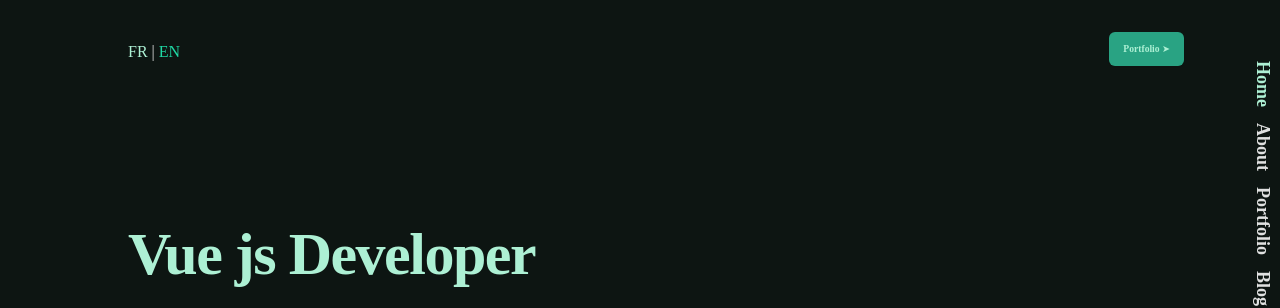
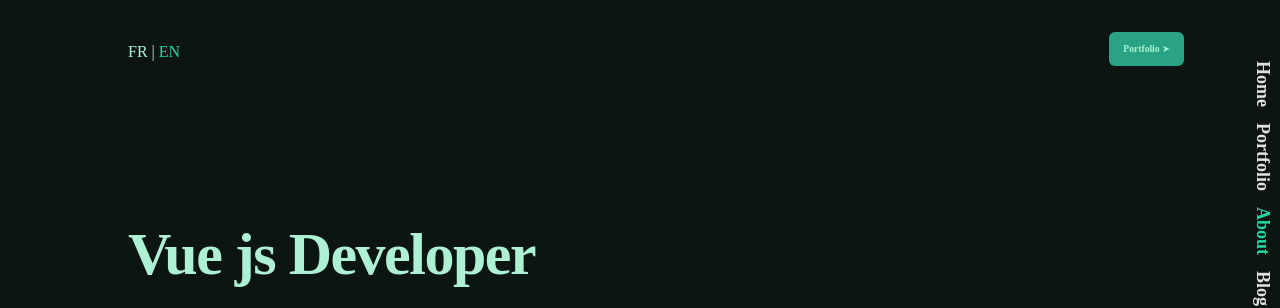
Before and after one commit to FlorianBx/Portfolio-V2, a Vue app: page / in a window 1280 px wide. Shown: the top 308 px of the page. Built offline with nearby package versions, Linux system fonts and the light colour scheme; a web font is replaced by a local one.

Commit message:
feature: add routing system, custom directive v-scroll-to for animate the scroll

```diff
--- a/package.json
+++ b/package.json
@@ -18,7 +18,8 @@
   "dependencies": {
     "@headlessui/vue": "^1.7.16",
     "@heroicons/vue": "^2.0.18",
-    "vue": "^3.3.4"
+    "vue": "^3.3.4",
+    "vue-router": "4"
   },
   "devDependencies": {
     "@testing-library/vue": "^7.0.0",
--- a/src/components/About/AboutComponent.vue
+++ b/src/components/About/AboutComponent.vue
@@ -6,7 +6,7 @@
 
 <template>
   <SectionSlot>
-    <h2 class="text-3xl font-bold font-heading tracking-tight text-primary sm:text-4xl">About Me</h2>
+    <h2 id="about" class="text-3xl font-bold font-heading tracking-tight text-primary sm:text-4xl">About Me</h2>
     <div class="mt-6 flex flex-col gap-x-8 gap-y-20">
       <div class="max-w-6xl flex gap-4">
         <div class="hidden md:block flex-end w-3xl">
--- a/src/components/Blog/BlogComponent.vue
+++ b/src/components/Blog/BlogComponent.vue
@@ -57,7 +57,7 @@
 <template>
   <!-- Blog section -->
   <SectionSlot>
-    <div class="text-start max-w-md md:max-w-5xl">
+    <div id="blog" class="text-start max-w-md md:max-w-5xl">
       <h2 class="text-3xl font-bold font-heading tracking-tight text-primary sm:text-4xl">Latest articles</h2>
       <p class="mt-2 text-lg font-body leading-8 text-primary">
         Vel dolorem qui facilis soluta sint aspernatur totam cumque.
--- a/src/components/Introduction/IntroductionComponent.vue
+++ b/src/components/Introduction/IntroductionComponent.vue
@@ -11,7 +11,7 @@
 
 <template>
   <SectionSlot :is-the-first-element="true">
-    <a class="absolute top-10 font-body" href="#"
+    <a id="home" class="absolute top-10 font-body" href="#"
       ><span class="text-primary">FR</span> | <span class="text-secondary">EN</span></a
     >
     <h1 class="md:w-full w-60 text-4xl font-bold font-heading tracking-tight text-start text-primary sm:text-6xl">
--- a/src/components/NavBar/NavBar.vue
+++ b/src/components/NavBar/NavBar.vue
@@ -4,12 +4,18 @@
 import { Bars3Icon, XMarkIcon } from '@heroicons/vue/24/outline'
 
 const menuItems = reactive([
-  { name: 'Home', link: '/', current: false },
-  { name: 'About', link: '/about', current: true },
-  { name: 'Portfolio', link: '/porfolio', current: false },
-  { name: 'Blog', link: '/blog', current: false },
-  { name: 'Contact', link: '/contact', current: false },
+  { name: 'Home', link: '#home', current: false },
+  { name: 'Portfolio', link: '#portfolio', current: false },
+  { name: 'About', link: '#about', current: true },
+  { name: 'Blog', link: '#blog', current: false },
+  { name: 'Contact', link: '#home', current: false },
 ])
+
+const updateCurrentItem = (itemName: string): void => {
+  menuItems.forEach((item) => {
+    item.current = item.name === itemName
+  })
+}
 </script>
 
 <template>
@@ -17,10 +23,12 @@
     <ul class="flex gap-4 font-bold text-lg">
       <li
         v-for="item in menuItems"
-        :class="item.name === 'Home' ? 'text-primary font-body cursor-pointer' : 'cursor-pointer font-body'"
+        :class="[item.current ? 'text-secondary font-bold cursor-pointer font-body' : 'cursor-pointer font-body']"
         :key="item.name"
       >
-        {{ item.name }}
+        <a @click="updateCurrentItem(item.name)" v-scroll-to="item.link">
+          {{ item.name }}
+        </a>
       </li>
     </ul>
   </div>
@@ -49,7 +57,7 @@
       </div>
     </div>
     <DisclosurePanel
-      class="z-40 lg:hidden fixed top-0 left-0 w-full h-full bg-black bg-opacity-90 flex items-center justify-center"
+      class="z-50 lg:hidden fixed top-0 left-0 w-full h-full bg-black bg-opacity-90 flex items-center justify-center"
     >
       <div class="shadow-md space-y-1 px-2 py-4">
         <DisclosureButton
--- a/src/components/Portfolio/PortfolioComponent.vue
+++ b/src/components/Portfolio/PortfolioComponent.vue
@@ -5,7 +5,7 @@
 
 <template>
   <SectionSlot>
-    <div class="text-start max-w-md md:max-w-5xl">
+    <div id="portfolio" class="text-start max-w-md md:max-w-5xl">
       <h2 class="text-3xl font-bold font-heading tracking-tight text-primary sm:text-4xl">Portfolio</h2>
       <p class="mt-2 text-lg font-body leading-8 text-primary">
         Vel dolorem qui facilis soluta sint aspernatur totam cumque.
--- /dev/null
+++ b/src/directives/ScrollTo.ts
@@ -0,0 +1,16 @@
+// directives/scrollTo.ts
+import { Directive } from 'vue'
+
+export const scrollTo: Directive = {
+  beforeMount(el, binding) {
+    el.addEventListener('click', () => {
+      const target = document.querySelector(binding.value)
+      if (target instanceof HTMLElement) {
+        window.scrollTo({
+          top: target.offsetTop,
+          behavior: 'smooth',
+        })
+      }
+    })
+  },
+}
--- a/src/main.ts
+++ b/src/main.ts
@@ -1,5 +1,6 @@
 import { createApp } from 'vue'
+import { scrollTo } from './directives/ScrollTo'
 import './style.css'
 import App from './App.vue'
 
-createApp(App).mount('#app')
+createApp(App).directive('scroll-to', scrollTo).mount('#app')
```
Also changed, not shown: src/router/index.ts (added, +18 -0 lines), 2 other files (tests, documents, lock files or other folders).
